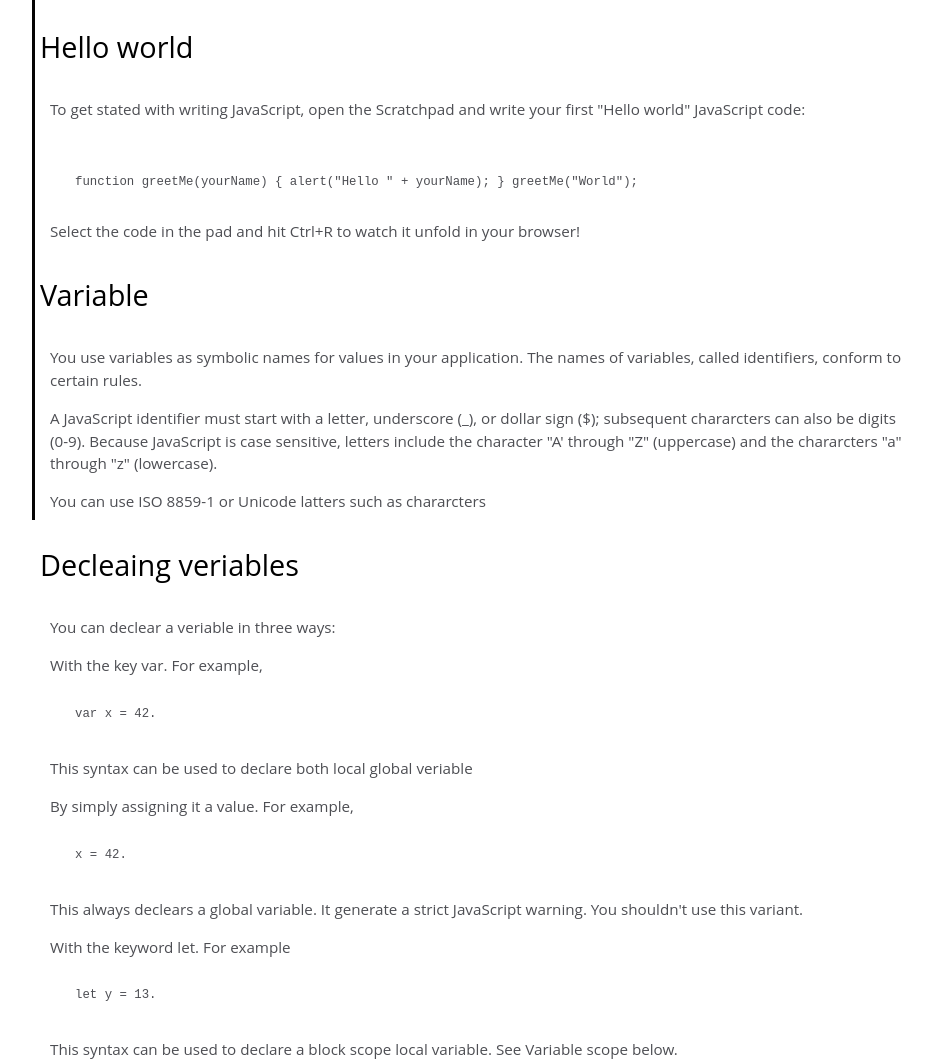
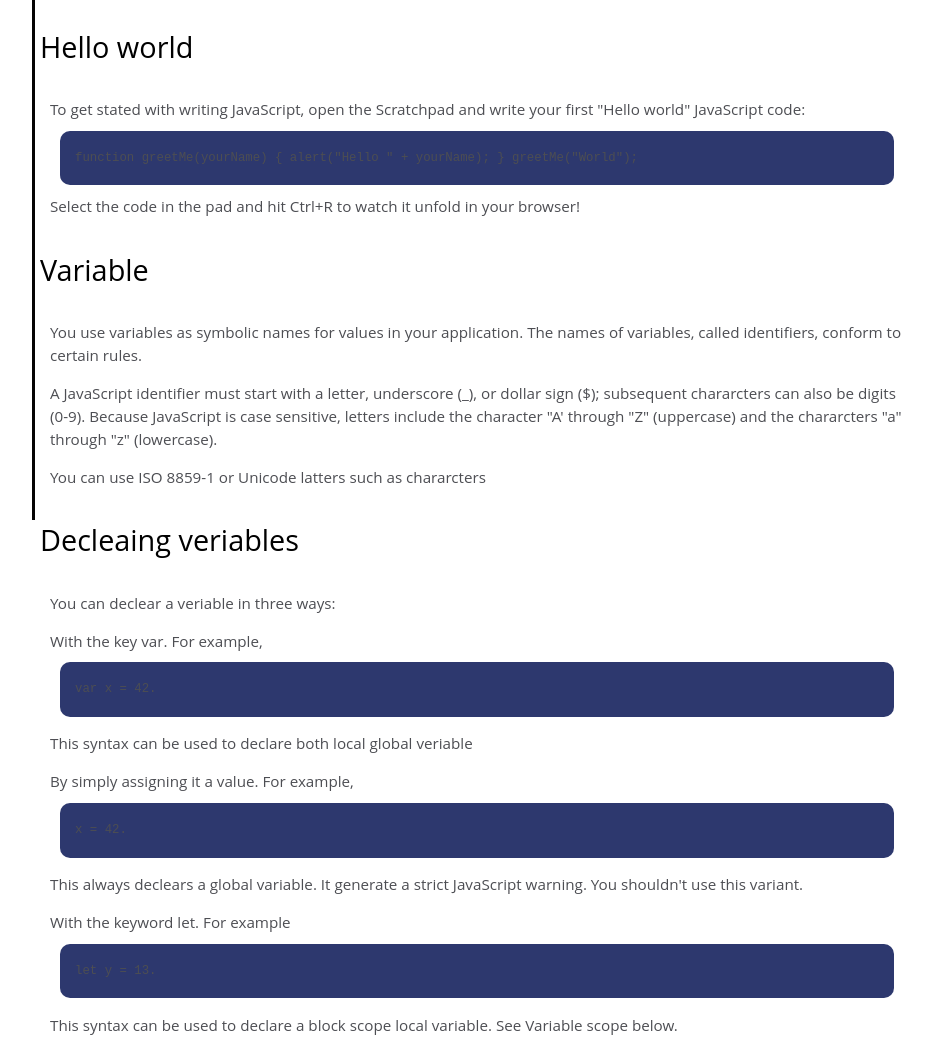
Before and after one commit to buhills/technical_specification, a plain HTML site: page index.html in a window 1280 px wide. Shown: the part 1100-2164 px from the top of the page, without its empty margins (318-1250 px from the left). Drawn offline with Linux system fonts and the light colour scheme.

Commit message:
bug reviewed again and again and again

```diff
--- a/assets/styles/styles.css
+++ b/assets/styles/styles.css
@@ -66,13 +66,12 @@ section article {
 code {
   display: block;
   text-align: left;
-  white-space: pre-line;
+  white-space: inherit;
   position: relative;
   word-break: normal;
   line-height: 2;
   padding: 15px;
-  padding: 15px;
-  background-color: b5b6bb;
+  background-color: #2d386e;
   margin: 10px;
   border-radius: 10px;
   width: auto;
```
